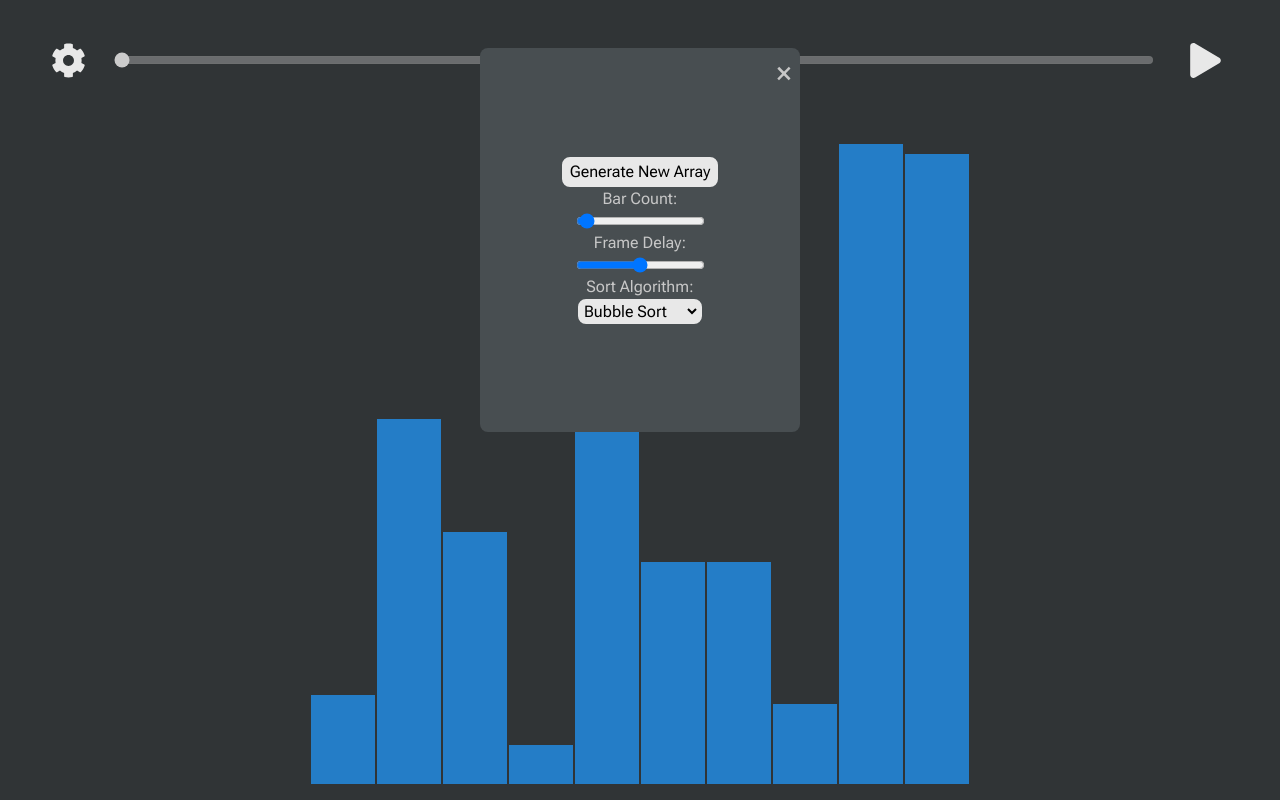
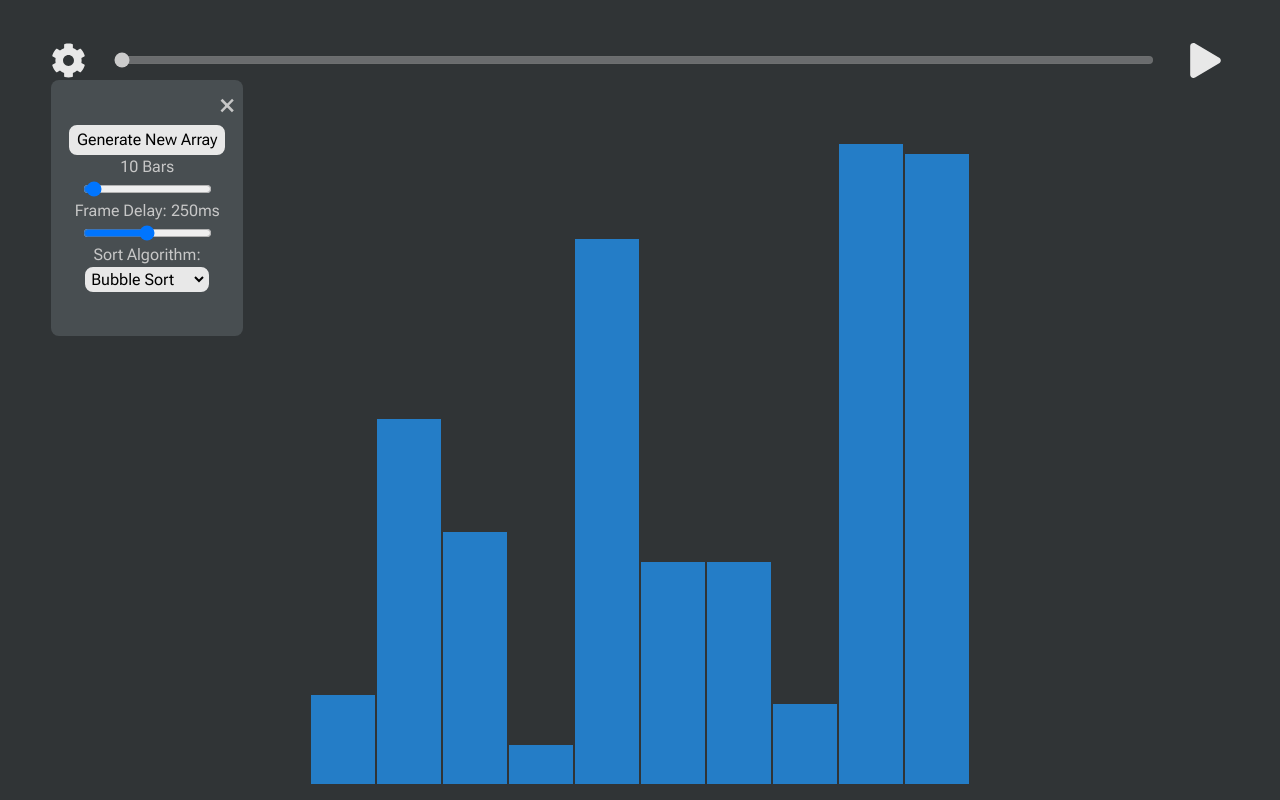
Before and after one commit to PezhmanGhavami/sorting-visualizer, a React (Create React App) app: page / in a window 1280 px wide. Both pictures are taken after a click on the icon 68 px from the left and 60 px from the top of the page. Built offline with nearby package versions, Linux system fonts and the light colour scheme.

Commit message:
Styled the modal

```diff
--- a/src/components/navbar/navbar.component.tsx
+++ b/src/components/navbar/navbar.component.tsx
@@ -132,14 +132,8 @@ const Nav: FC<INavProps> = (props) => {
               </button>
               <div className="nav__form__item">
                 <label htmlFor="bar-count">
-                  Bar Count:{" "}
+                  {props.barInfo.barCount} Bars
                 </label>
-                <span
-                  className="tooltiptext"
-                  id="animation-speed-tooltiptext"
-                >
-                  {props.barInfo.barCount}
-                </span>
                 <input
                   type="range"
                   name={InputChangeTypes.BAR_COUNT}
@@ -155,13 +149,8 @@ const Nav: FC<INavProps> = (props) => {
               <div className="nav__form__item">
                 <label htmlFor="animation-speed">
                   Frame Delay:{" "}
+                {props.animationState.frameDelay}ms
                 </label>
-                <span
-                  className="tooltiptext"
-                  id="animation-speed-tooltiptext"
-                >
-                  {props.animationState.frameDelay}ms
-                </span>
                 <input
                   type="range"
                   name={InputChangeTypes.ANIMATION_SPEED}
@@ -221,10 +210,7 @@ const Nav: FC<INavProps> = (props) => {
             onChange={handleInputChange}
             disabled={!Boolean(props.animationFrames)}
           />
-          <button
-            className="play-pause"
-            type="submit"
-          >
+          <button className="play-pause" type="submit">
             {props.animationState.playback ? (
               <Pause className="svg-component" />
             ) : (
@@ -233,12 +219,6 @@ const Nav: FC<INavProps> = (props) => {
           </button>
         </div>
       </form>
-
-      <div className="burger">
-        <div className="line1"></div>
-        <div className="line2"></div>
-        <div className="line3"></div>
-      </div>
     </nav>
   );
 };
--- a/src/components/navbar/navbar.styles.css
+++ b/src/components/navbar/navbar.styles.css
@@ -6,22 +6,35 @@
   justify-content: space-around;
   align-items: center;
   min-width: 100%;
+  min-height: 10vh;
 }
 
 .modal-container {
   position: absolute;
-  min-width: 25vmax;
-  min-height: 30vmax;
+  /* min-width: 75vw;
+  min-height: 45vmax; */
+  min-width: 35vmax;
+  min-height: 40vmax;
   /* padding: 5vmin 5vmin; */
   /* background-color: hsla(0, 0%, 10%, 0.3); */
   background-color: var(--background-color-2);
   z-index: 1;
-  top: 6vh;
+  /* top: 20vh; */
+  top: 10vh;
   /* right: 30vw; */
   display: flex;
   justify-content: center;
   align-items: center;
   border-radius: var(--border-radius);
+}
+
+@media screen and (min-width: 1200px) {
+  .modal-container {
+    top: 10vh;
+    left: 4vw;
+    min-width: 15vmax;
+    min-height: 20vmax;
+  }
 }
 
 .close {
--- a/src/index.css
+++ b/src/index.css
@@ -97,9 +97,6 @@ select {
     solid;
   border-radius: var(--border-radius);
 }
-option:hover {
-  background-color: var(--background-color-3-hover);
-}
 
 input[type="range"] {
   cursor: pointer;
@@ -120,6 +117,10 @@ input[type="range"] {
   z-index: 1;
   bottom: 2vh;
 }
+
+/* input[type="range"]:hover ~ .tooltiptext {
+  cursor: pointer;
+} */
 
 .nav__form__item:hover .tooltiptext {
   visibility: visible;
```
